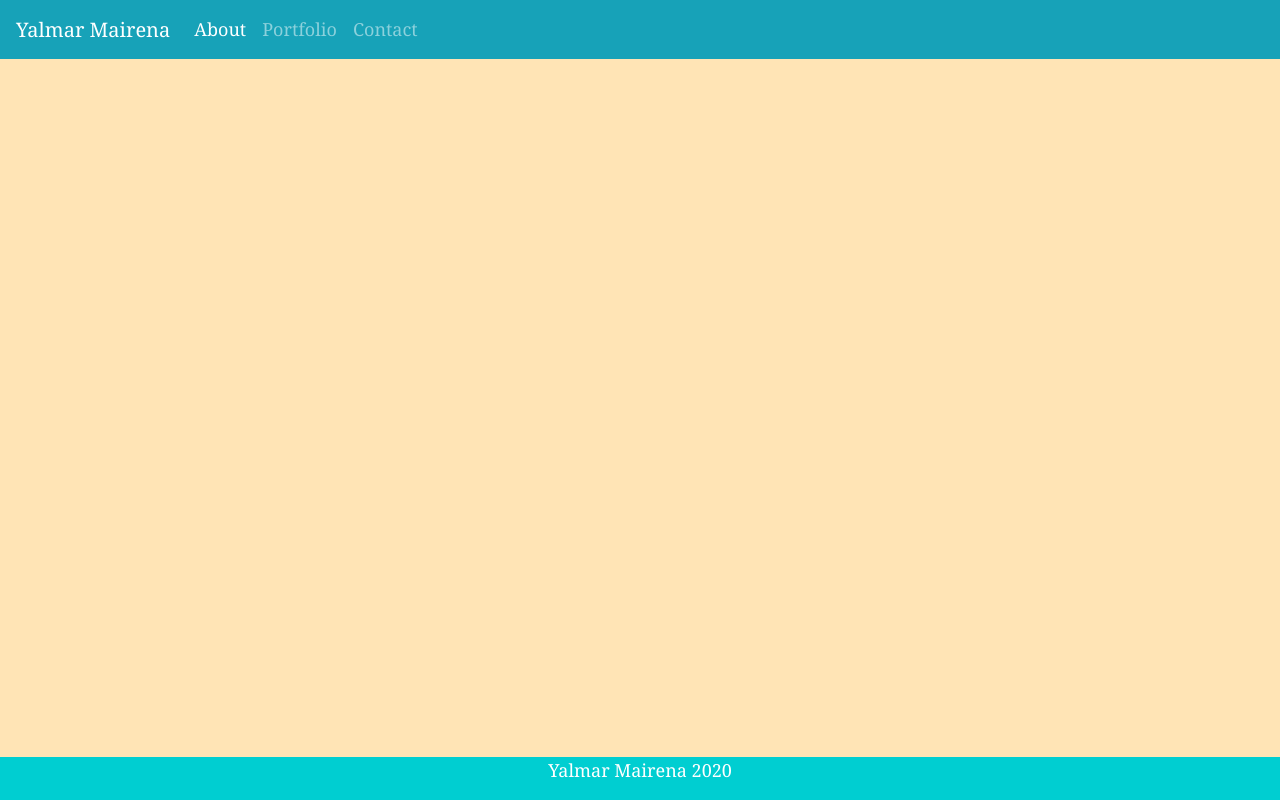
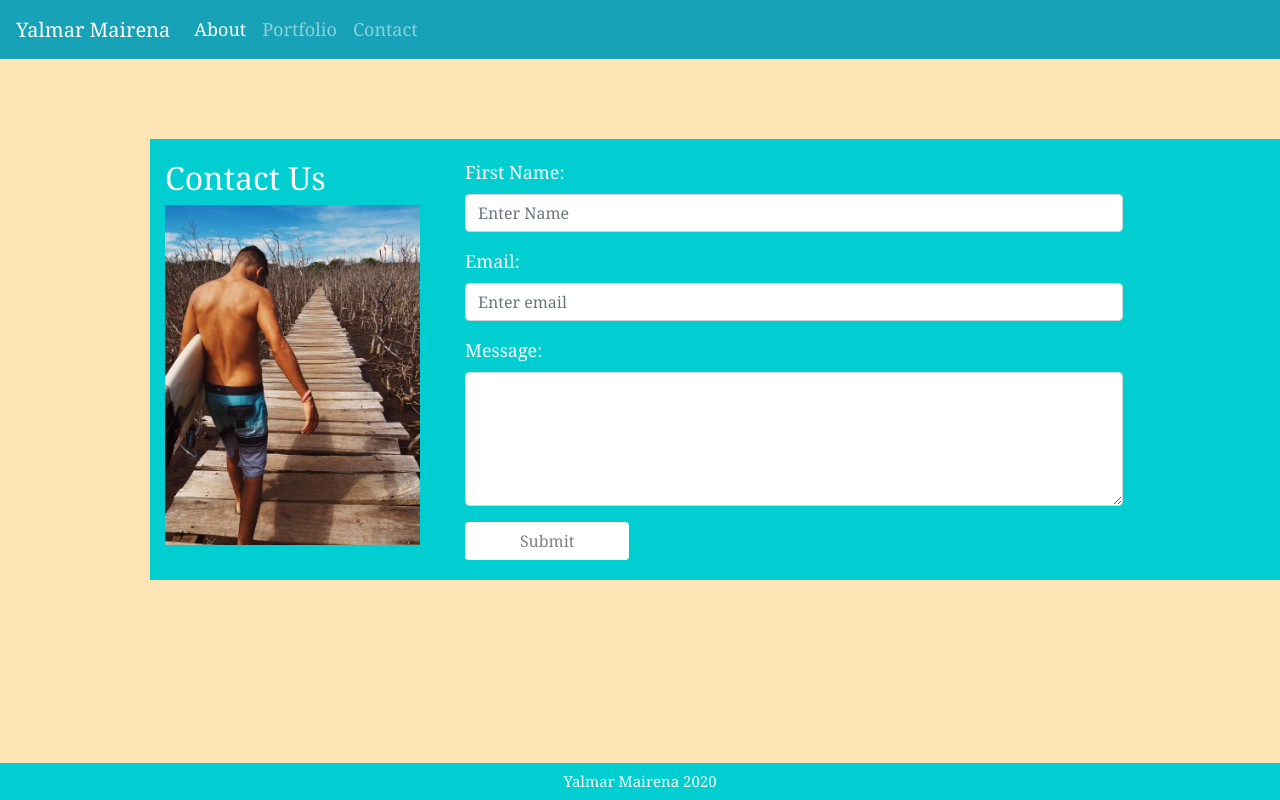
Before and after one commit to YalmarMV/Portfolio-2-Homework, a plain HTML site: page contact.html in a window 1280 px wide. Drawn offline with nearby package versions, Linux system fonts and the light colour scheme.

Commit message:
final details added to the project and fixed some details on the css files

```diff
--- a/contact.css
+++ b/contact.css
@@ -7,6 +7,30 @@ body {
     color: #333;
     background-color:#ffe4b5;
   }
+.container{
+    margin-top: 80px;
+    background-color: #00ced1;
+    color: white;
+    margin-right: 150px;
+    margin-left: 150px;
+}
+.contact-info{
+    margin-top: 20px;
+    margin-bottom: 30px;
+}
+.contact-form{
+    margin-top: 20px;
+    margin-bottom: 20px;
+}
+.contact-form button{
+    background: white;
+    color: grey;
+    font-weight: 100;
+    width: 25%;
+}
+.contact-form button:focus{
+    box-shadow:none;
+}
   .p2 {
       margin-top: 05px;
       margin-bottom: 05px;
--- a/contact.html
+++ b/contact.html
@@ -8,7 +8,7 @@
     <link rel="stylesheet" type="text/css" href="reset.css">
     <link rel="stylesheet" href="https://stackpath.bootstrapcdn.com/bootstrap/4.4.1/css/bootstrap.min.css"
         integrity="sha384-Vkoo8x4CGsO3+Hhxv8T/Q5PaXtkKtu6ug5TOeNV6gBiFeWPGFN9MuhOf23Q9Ifjh" crossorigin="anonymous">
-    <link rel="stylesheet" type="text/css" href="portfolio.css">
+    <link rel="stylesheet" type="text/css" href="contact.css">
 </head>
 
 <body>
@@ -35,8 +35,45 @@
         </nav>
     </header>
     <main>
-
-
+        <div class="container">
+            <div class="row">
+                <div class="col-md-3">
+                    <div class="contact-info">
+                        <h2>Contact Us</h2>
+                        <img id="contact-img" src="Images/WhatsApp Image 2020-02-27 at 1.32.17 PM (1).jpeg" class="img-fluid" alt="Yalmar's Image"/>
+                    </div>
+                </div>
+                <div class="col-md-9">
+                    <div class="contact-form">
+                        <div class="form-group">
+                            <label class="control-label col-sm-2" for="fname">First Name:</label>
+                            <div class="col-sm-10">
+                                <input type="text" class="form-control" id="fname" placeholder="Enter Name"
+                                    name="fname">
+                            </div>
+                        </div>
+                        <div class="form-group">
+                            <label class="control-label col-sm-2" for="email">Email:</label>
+                            <div class="col-sm-10">
+                                <input type="email" class="form-control" id="email" placeholder="Enter email"
+                                    name="email">
+                            </div>
+                        </div>
+                        <div class="form-group">
+                            <label class="control-label col-sm-2" for="comment">Message:</label>
+                            <div class="col-sm-10">
+                                <textarea class="form-control" rows="5" id="comment"></textarea>
+                            </div>
+                        </div>
+                        <div class="form-group">
+                            <div class="col-sm-offset-2 col-sm-10">
+                                <button type="submit" class="btn btn-default">Submit</button>
+                            </div>
+                        </div>
+                    </div>
+                </div>
+            </div>
+        </div>
     </main>
     <footer class="footer">
         <div class="footcontainer">
--- a/portfolio.css
+++ b/portfolio.css
@@ -7,7 +7,7 @@ body {
     background-color:#ffe4b5;
   }
   #container {
-      margin-top: 30px;
+      margin-top: 40px;
       margin-bottom: 30px;
       margin: 0 auto;
       width: 40%;
```
Also changed, not shown: index.html (+6 -9 lines), portfolio.html (+10 -6 lines), Images/WhatsApp Image 2020-02-27 at 1.32.17 PM (1).jpeg (added).
